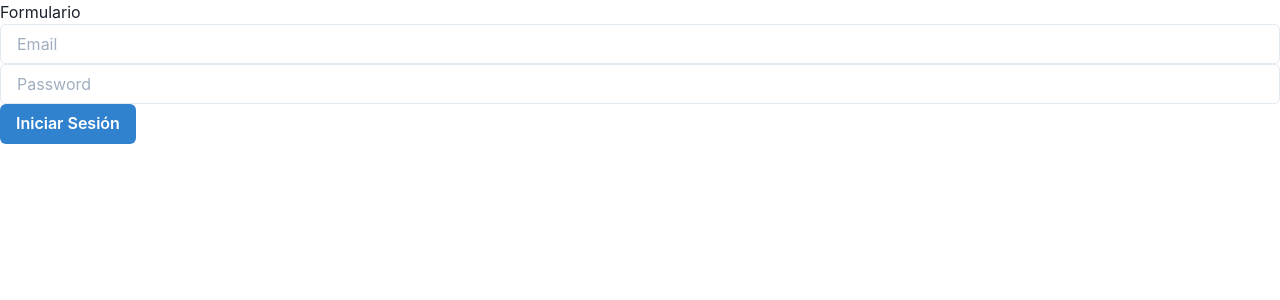
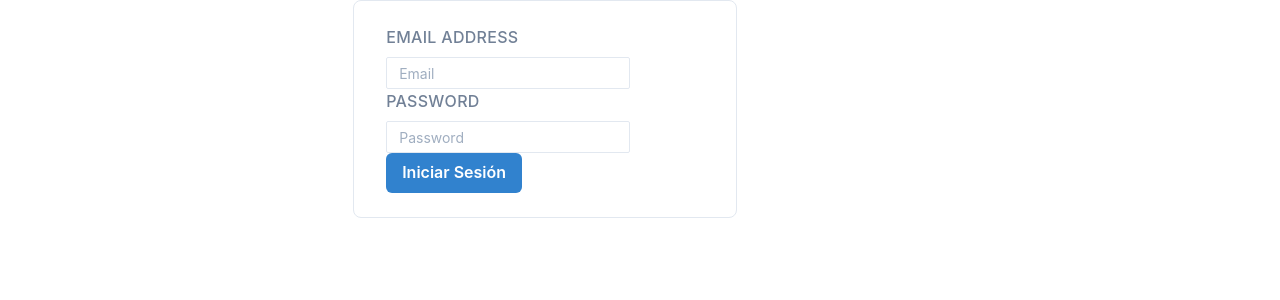
Before and after one commit to nfmontenegro/no-name, a React (Create React App) app: page /login in a window 1280 px wide. Shown: the top 300 px of the page. Built offline with nearby package versions, Linux system fonts and the light colour scheme.

Commit message:
new form component

```diff
--- /dev/null
+++ b/src/components/Card.js
@@ -0,0 +1,25 @@
+import React from 'react'
+import {Box} from '@chakra-ui/react'
+
+const CardComponent = ({children}) => {
+  return (
+    <Box maxW="sm" borderWidth="1px" borderRadius="lg" overflow="hidden">
+      <Box p="6">
+        <Box d="flex" alignItems="baseline">
+          <Box
+            color="gray.500"
+            fontWeight="semibold"
+            letterSpacing="wide"
+            fontSize="xs"
+            textTransform="uppercase"
+            ml="2"
+          >
+            {children}
+          </Box>
+        </Box>
+      </Box>
+    </Box>
+  )
+}
+
+export default CardComponent
--- /dev/null
+++ b/src/components/Form/Form.js
@@ -0,0 +1,36 @@
+import React from 'react'
+import {Container, FormControl, FormLabel, InputGroup} from '@chakra-ui/react'
+
+import Input from '../../components/Form/Input'
+import Box from '../../components/Card'
+
+const FormComponent = ({handleSubmit, formTemplate, children}) => {
+  const renderFormControl = fields =>
+    fields.map(field => (
+      <FormControl id={field.name} key={field.name}>
+        <FormLabel size>{field.label}</FormLabel>
+        <InputGroup size="md">
+          <Input
+            name={field.name}
+            type={field.type}
+            onChange={field.onChange}
+            value={field.value}
+            placeholder={field.placeHolder}
+          />
+        </InputGroup>
+      </FormControl>
+    ))
+
+  return (
+    <Container>
+      <Box>
+        <form onSubmit={handleSubmit}>
+          {renderFormControl(formTemplate)}
+          {children}
+        </form>
+      </Box>
+    </Container>
+  )
+}
+
+export default FormComponent
--- a/src/components/Form/Input.js
+++ b/src/components/Form/Input.js
@@ -1,8 +1,15 @@
 import React from 'react'
 import {Input} from '@chakra-ui/react'
 
-const InputComponent = ({placeholder, value, name, onChange}) => (
-  <Input placeholder={placeholder} value={value} name={name} onChange={onChange} />
+const InputComponent = ({placeholder, value, name, onChange, type}) => (
+  <Input
+    placeholder={placeholder}
+    value={value}
+    name={name}
+    onChange={onChange}
+    type={type}
+    size="sm"
+  />
 )
 
 export default InputComponent
--- a/src/features/user/UserLogin.js
+++ b/src/features/user/UserLogin.js
@@ -4,9 +4,10 @@ import {useDispatch} from 'react-redux'
 import {useHistory} from 'react-router-dom'
 import {StatusCodes} from 'http-status-codes'
 
-import Input from '../../components/Form/Input'
+import {userLogin} from './userSlice'
+import FormComponent from '../../components/Form/Form'
+
 import Button from '../../components/Form/Button'
-import {userLogin} from './userSlice'
 
 const UserLogin = () => {
   const dispatch = useDispatch()
@@ -19,25 +20,43 @@ const UserLogin = () => {
 
       if (payload.statusCode === StatusCodes.NOT_FOUND) {
         console.log('Email o password incorrectos')
+      } else {
+        localStorage.setItem('token', payload.data.token)
+        history.push('/')
       }
-      localStorage.setItem('token', payload.data.token)
-      history.push('/')
     }
   })
+
   const {handleSubmit, handleChange, values, isSubmitting} = formik
 
+  const formTemplate = [
+    {
+      name: 'email',
+      type: 'text',
+      value: values.email,
+      placeHolder: 'Email',
+      label: 'Email address',
+      onChange: handleChange
+    },
+    {
+      name: 'password',
+      type: 'password',
+      value: values.password,
+      placeHolder: 'Password',
+      label: 'Password',
+      onChange: handleChange
+    }
+  ]
+
   return (
-    <form onSubmit={handleSubmit}>
-      <h1>Formulario</h1>
-      <Input name="email" onChange={handleChange} value={values.email} placeholder="Email" />
-      <Input
-        name="password"
-        onChange={handleChange}
-        value={values.password}
-        placeholder="Password"
-      />
+    <FormComponent
+      formTemplate={formTemplate}
+      isSubmitting={isSubmitting}
+      handleSubmit={handleSubmit}
+      textButton="Iniciar Sesión"
+    >
       <Button loading={isSubmitting} textButton="Iniciar Sesión" />
-    </form>
+    </FormComponent>
   )
 }
 
```
Also changed, not shown: 1 other file (tests, documents, lock files or other folders).
